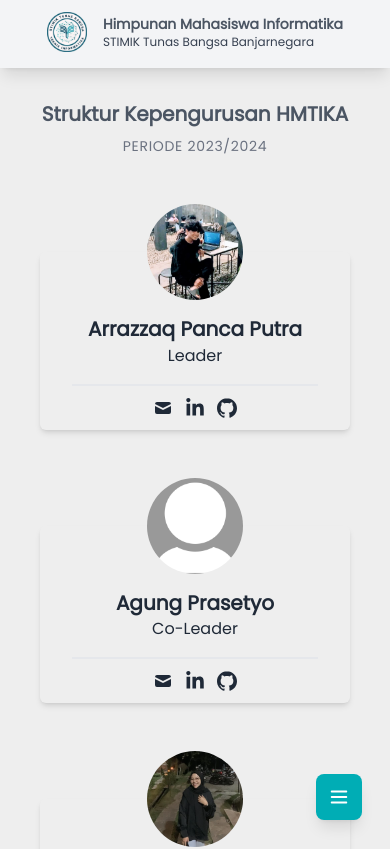
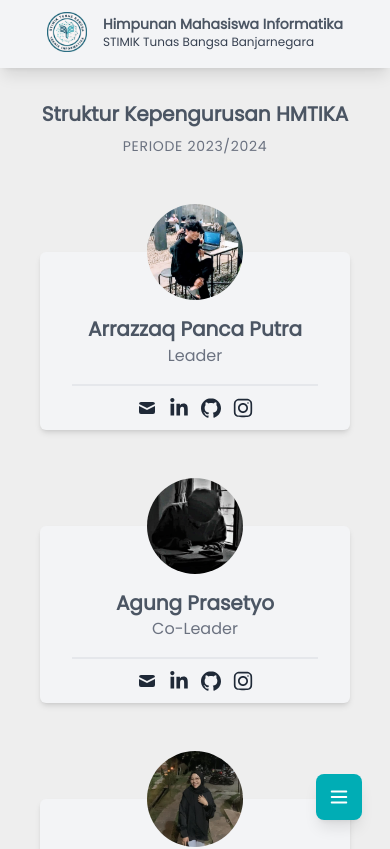
Before and after one commit to prazzdev/hmtika-web, a Next.js app: page /susunan-pengurus in a window 390 px wide. Shown: the top 849 px of the page. Built offline with nearby package versions, Linux system fonts and the light colour scheme.

Commit message:
new file:   public/src/image/insta.svg 	new file:   public/src/image/team/agung.webp 	modified:   src/components/partials/ProfileBox/index.jsx 	modified:   src/pages/susunan-pengurus/index.jsx 	modified:   src/pages/visi-misi/index.jsx 	modified:   src/styles/globals.css

```diff
--- a/src/components/partials/ProfileBox/index.jsx
+++ b/src/components/partials/ProfileBox/index.jsx
@@ -1,26 +1,33 @@
-export default function ProfileBox({ thumb='default', name, position, email, linkedIn, github }) {
+export default function ProfileBox({ thumb='default', name, position, email, linkedIn, github, ig }) {
     return (
-        <div className="flex flex-col justify-center w-full px-8 mx-6 my-12  text-center rounded-md md:w-96 lg:w-80 xl:w-64 shadow-md">
+        <div className="flex flex-col justify-center w-full px-8 mx-6 my-12 bg-gray-100 text-center rounded-md md:w-96 lg:w-80 xl:w-64 shadow-md">
             <img alt="" className="self-center flex-shrink-0 w-24 h-24 -mt-12 bg-center bg-cover rounded-full dark:bg-gray-500" src={'/src/image/team/'+thumb+'.webp'} />
             <div className="flex-1 my-4">
-                <p className="text-xl font-semibold leading-snug">{name}</p>
-                <p>{position}</p>
+                <p className="text-xl text-pgray font-semibold leading-snug">{name}</p>
+                <p className="text-sgray">{position}</p>
             </div>
             <div className="flex items-center justify-center p-3 space-x-3 border-t-2">
-                <a rel="noopener noreferrer" href={email} title="Email" className="dark:text-gray-900 hover:dark:text-violet-400">
+                <a rel="noopener noreferrer" href={email} target="_blank" title="Email" className="hover:dark:text-gray-800">
                     <svg xmlns="http://www.w3.org/2000/svg" viewBox="0 0 20 20" fill="currentColor" className="w-5 h-5">
                         <path d="M2.003 5.884L10 9.882l7.997-3.998A2 2 0 0016 4H4a2 2 0 00-1.997 1.884z"></path>
                         <path d="M18 8.118l-8 4-8-4V14a2 2 0 002 2h12a2 2 0 002-2V8.118z"></path>
                     </svg>
                 </a>
-                <a rel="noopener noreferrer" href={linkedIn} title="LinkedIn" className="dark:text-gray-900 hover:dark:text-violet-400">
+                <a rel="noopener noreferrer" href={linkedIn} target="_blank" title="LinkedIn" className="hover:dark:text-gray-800">
                     <svg xmlns="http://www.w3.org/2000/svg" fill="currentColor" viewBox="0 0 32 32" className="w-5 h-5">
                         <path d="M8.268 28h-5.805v-18.694h5.805zM5.362 6.756c-1.856 0-3.362-1.538-3.362-3.394s1.505-3.362 3.362-3.362 3.362 1.505 3.362 3.362c0 1.856-1.506 3.394-3.362 3.394zM29.994 28h-5.792v-9.1c0-2.169-0.044-4.95-3.018-4.95-3.018 0-3.481 2.356-3.481 4.794v9.256h-5.799v-18.694h5.567v2.55h0.081c0.775-1.469 2.668-3.019 5.492-3.019 5.875 0 6.955 3.869 6.955 8.894v10.269z"></path>
                     </svg>
                 </a>
-                <a rel="noopener noreferrer" href={github} title="GitHub" className="dark:text-gray-900 hover:dark:text-violet-400">
+                <a rel="noopener noreferrer" href={github} target="_blank" title="GitHub" className="hover:dark:text-gray-800">
                     <svg xmlns="http://www.w3.org/2000/svg" fill="currentColor" viewBox="0 0 32 32" className="w-5 h-5">
                         <path d="M16 0.396c-8.839 0-16 7.167-16 16 0 7.073 4.584 13.068 10.937 15.183 0.803 0.151 1.093-0.344 1.093-0.772 0-0.38-0.009-1.385-0.015-2.719-4.453 0.964-5.391-2.151-5.391-2.151-0.729-1.844-1.781-2.339-1.781-2.339-1.448-0.989 0.115-0.968 0.115-0.968 1.604 0.109 2.448 1.645 2.448 1.645 1.427 2.448 3.744 1.74 4.661 1.328 0.14-1.031 0.557-1.74 1.011-2.135-3.552-0.401-7.287-1.776-7.287-7.907 0-1.751 0.62-3.177 1.645-4.297-0.177-0.401-0.719-2.031 0.141-4.235 0 0 1.339-0.427 4.4 1.641 1.281-0.355 2.641-0.532 4-0.541 1.36 0.009 2.719 0.187 4 0.541 3.043-2.068 4.381-1.641 4.381-1.641 0.859 2.204 0.317 3.833 0.161 4.235 1.015 1.12 1.635 2.547 1.635 4.297 0 6.145-3.74 7.5-7.296 7.891 0.556 0.479 1.077 1.464 1.077 2.959 0 2.14-0.020 3.864-0.020 4.385 0 0.416 0.28 0.916 1.104 0.755 6.4-2.093 10.979-8.093 10.979-15.156 0-8.833-7.161-16-16-16z"></path>
+                    </svg>
+                </a>
+                <a rel="noopener noreferrer" href={'https://www.instagram.com/'+ig} target="_blank" title="Instagram" className="hover:text-gray-800">
+                    <svg width="20px" height="20px" viewBox="0 0 24 24" fill="none" xmlns="http://www.w3.org/2000/svg">
+                        <path fill-rule="evenodd" clip-rule="evenodd" d="M12 18C15.3137 18 18 15.3137 18 12C18 8.68629 15.3137 6 12 6C8.68629 6 6 8.68629 6 12C6 15.3137 8.68629 18 12 18ZM12 16C14.2091 16 16 14.2091 16 12C16 9.79086 14.2091 8 12 8C9.79086 8 8 9.79086 8 12C8 14.2091 9.79086 16 12 16Z" fill="currentColor"/>
+                        <path d="M18 5C17.4477 5 17 5.44772 17 6C17 6.55228 17.4477 7 18 7C18.5523 7 19 6.55228 19 6C19 5.44772 18.5523 5 18 5Z" fill="currentColor"/>
+                        <path fill-rule="evenodd" clip-rule="evenodd" d="M1.65396 4.27606C1 5.55953 1 7.23969 1 10.6V13.4C1 16.7603 1 18.4405 1.65396 19.7239C2.2292 20.8529 3.14708 21.7708 4.27606 22.346C5.55953 23 7.23969 23 10.6 23H13.4C16.7603 23 18.4405 23 19.7239 22.346C20.8529 21.7708 21.7708 20.8529 22.346 19.7239C23 18.4405 23 16.7603 23 13.4V10.6C23 7.23969 23 5.55953 22.346 4.27606C21.7708 3.14708 20.8529 2.2292 19.7239 1.65396C18.4405 1 16.7603 1 13.4 1H10.6C7.23969 1 5.55953 1 4.27606 1.65396C3.14708 2.2292 2.2292 3.14708 1.65396 4.27606ZM13.4 3H10.6C8.88684 3 7.72225 3.00156 6.82208 3.0751C5.94524 3.14674 5.49684 3.27659 5.18404 3.43597C4.43139 3.81947 3.81947 4.43139 3.43597 5.18404C3.27659 5.49684 3.14674 5.94524 3.0751 6.82208C3.00156 7.72225 3 8.88684 3 10.6V13.4C3 15.1132 3.00156 16.2777 3.0751 17.1779C3.14674 18.0548 3.27659 18.5032 3.43597 18.816C3.81947 19.5686 4.43139 20.1805 5.18404 20.564C5.49684 20.7234 5.94524 20.8533 6.82208 20.9249C7.72225 20.9984 8.88684 21 10.6 21H13.4C15.1132 21 16.2777 20.9984 17.1779 20.9249C18.0548 20.8533 18.5032 20.7234 18.816 20.564C19.5686 20.1805 20.1805 19.5686 20.564 18.816C20.7234 18.5032 20.8533 18.0548 20.9249 17.1779C20.9984 16.2777 21 15.1132 21 13.4V10.6C21 8.88684 20.9984 7.72225 20.9249 6.82208C20.8533 5.94524 20.7234 5.49684 20.564 5.18404C20.1805 4.43139 19.5686 3.81947 18.816 3.43597C18.5032 3.27659 18.0548 3.14674 17.1779 3.0751C16.2777 3.00156 15.1132 3 13.4 3Z" fill="currentColor"/>
                     </svg>
                 </a>
             </div>
--- a/src/pages/susunan-pengurus/index.jsx
+++ b/src/pages/susunan-pengurus/index.jsx
@@ -27,12 +27,13 @@ export default function susunanPengurus() {
                         ig="#"
                     />
                     <ProfileBox
+                        thumb='agung'
                         name="Agung Prasetyo"
                         position="Co-Leader"
                         email="mailto:prazzid31@gmail.com"
                         linkedIn="https://linkedin.com/agungpraz31"
                         github="https://github.com/prazzdev"
-                        ig="https://instagram.com/agungpraz31"
+                        ig="agungpraz31"
                     />
                     <ProfileBox
                         thumb='arziqa'
--- a/src/pages/visi-misi/index.jsx
+++ b/src/pages/visi-misi/index.jsx
@@ -26,7 +26,7 @@ export default function visiMisi() {
                 </div>
                 <div className="flex flex-col mb-4">
                     <h1 className="text-pgray font-bold mx-auto mb-1">Misi :</h1>
-                    <ol className="text-sgray text-sm">
+                    <ol className="text-sgray text-sm text-justify">
                         <li>1. Meningkatkan skill ke-informatika-an bagi Mahasiswa Teknik Informatika.</li>
                         <li>2. Mewadahi dan menerima aspirasi dari Mahasiswa Teknik Informatika.</li>
                         <li>3. Menumbuhkan rasa tanggungjawab serta cinta terhadap Himpunan Mahasiswa  Teknik Informatika.</li>
@@ -34,7 +34,7 @@ export default function visiMisi() {
                 </div>
                 <div className="flex flex-col">
                     <h1 className="text-pgray font-bold mx-auto mb-1">Filosofi Logo</h1>
-                    <ol className="text-sgray text-sm">
+                    <ol className="text-sgray text-justify text-sm">
                         <li><b className="text-pgray">Simbol Lingkaran:</b> Melambangkan kebulatan tekad untuk mengarungi / mengikuti perkembangan dunia teknologi yang semakin pesat</li>
                         <li><b className="text-pgray">Simbol Jaringan:</b> Melambangkan jaringan-jaringan komputer yang berhubungan satu sama lain.</li>
                         <li><b className="text-pgray">Simbol Buku:</b> Melambangkan buku sebagai sumber ilmu pengetahuan yang luas sebagai bekal untuk mengarungi perkembangan teknologi yang semakin pesat.</li>
--- a/src/styles/globals.css
+++ b/src/styles/globals.css
@@ -44,7 +44,7 @@ body {
 }
 
 @media(min-width: 1200px) {
-  body {
+  * {
     display: none;
   }
 }
```
Also changed, not shown: public/src/image/insta.svg (added), public/src/image/team/agung.webp (added).
